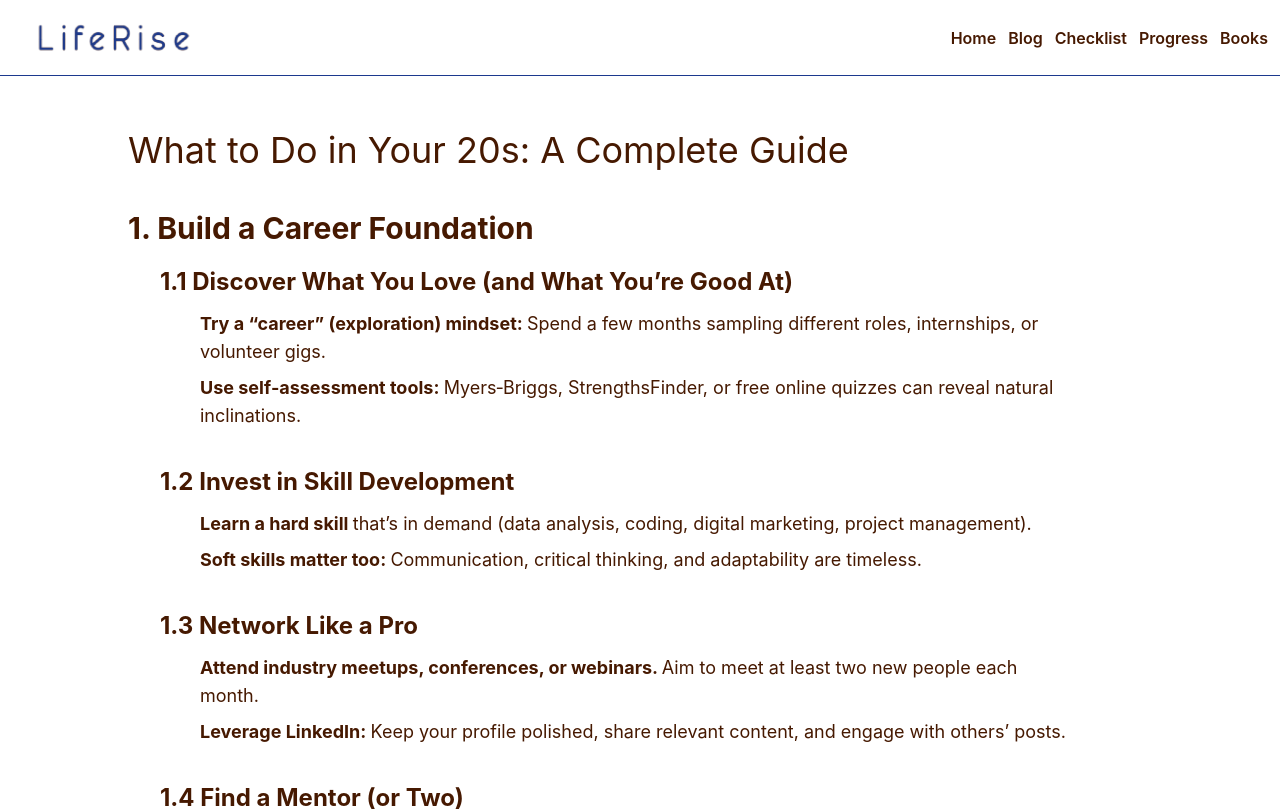
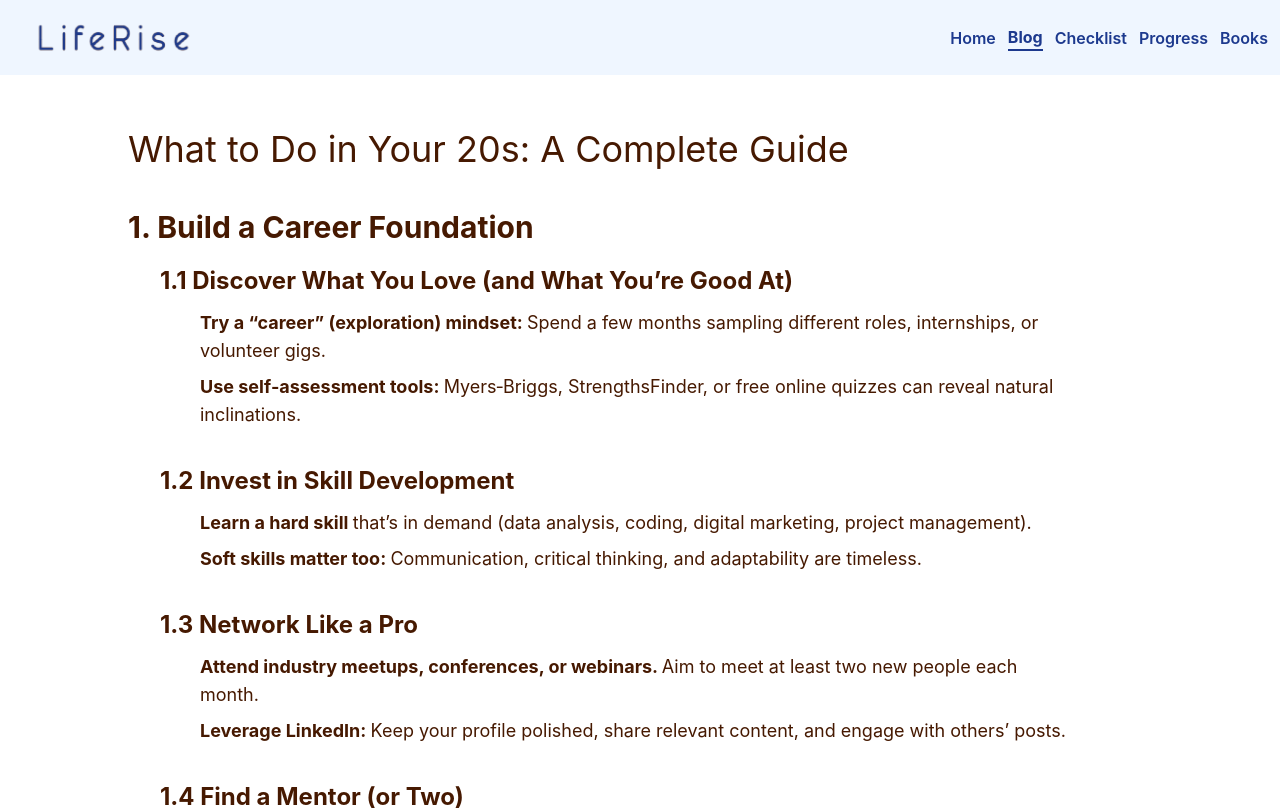
Before and after one commit to Manju-Verma29/blogpage, a React (Vite) app: page /blog in a window 1280 px wide. Shown: the top 811 px of the page. Built offline with nearby package versions, Linux system fonts and the light colour scheme.

Commit message:
refactor: replace Link to NavLink for navigation

```diff
--- a/src/Components/Navbar.jsx
+++ b/src/Components/Navbar.jsx
@@ -1,18 +1,20 @@
-import {Link} from 'react-router-dom'
+import {NavLink} from 'react-router-dom'
 import logo from '../assets/logo.png'
 
 
 export default function Navbar() {
+  const linkClass = ({isActive}) => isActive ? "text-blue-900 font-bold border-b-2" : "text-blue-900 hover:underline";
+
   return (
     <>
-    <div className='flex px-3 bg-white border-b border-blue-900 sticky top-0 z-50 w-full  text-amber-950 font-semibold justify-between font-semi-bold'>
+    <div className='flex px-3 bg-blue-50  border-blue-900 sticky top-0 z-50 w-full  text-amber-950 font-semibold justify-between font-semi-bold'>
     <img src={logo} alt="" className='w-35 lg:w-50' />
-    <nav className='flex justify-center  gap-3 items-center'>
-        <Link to='/'>Home</Link>
-        <Link to='/blog'>Blog</Link>
-        <Link to="/checklist">Checklist</Link>
-        <Link to="/progress">Progress</Link>
-        <Link to="/books">Books</Link>
+    <nav className='flex justify-center text-blue-900 gap-3 items-center'>
+        <NavLink to="/" className={linkClass}>Home</NavLink>
+        <NavLink to="/blog" className={linkClass}>Blog</NavLink>
+        <NavLink to="/checklist" className={linkClass}>Checklist</NavLink>
+        <NavLink to="/progress" className={linkClass}>Progress</NavLink>
+        <NavLink to="/books" className={linkClass}>Books</NavLink>
     </nav>
     </div>
     </>
```
